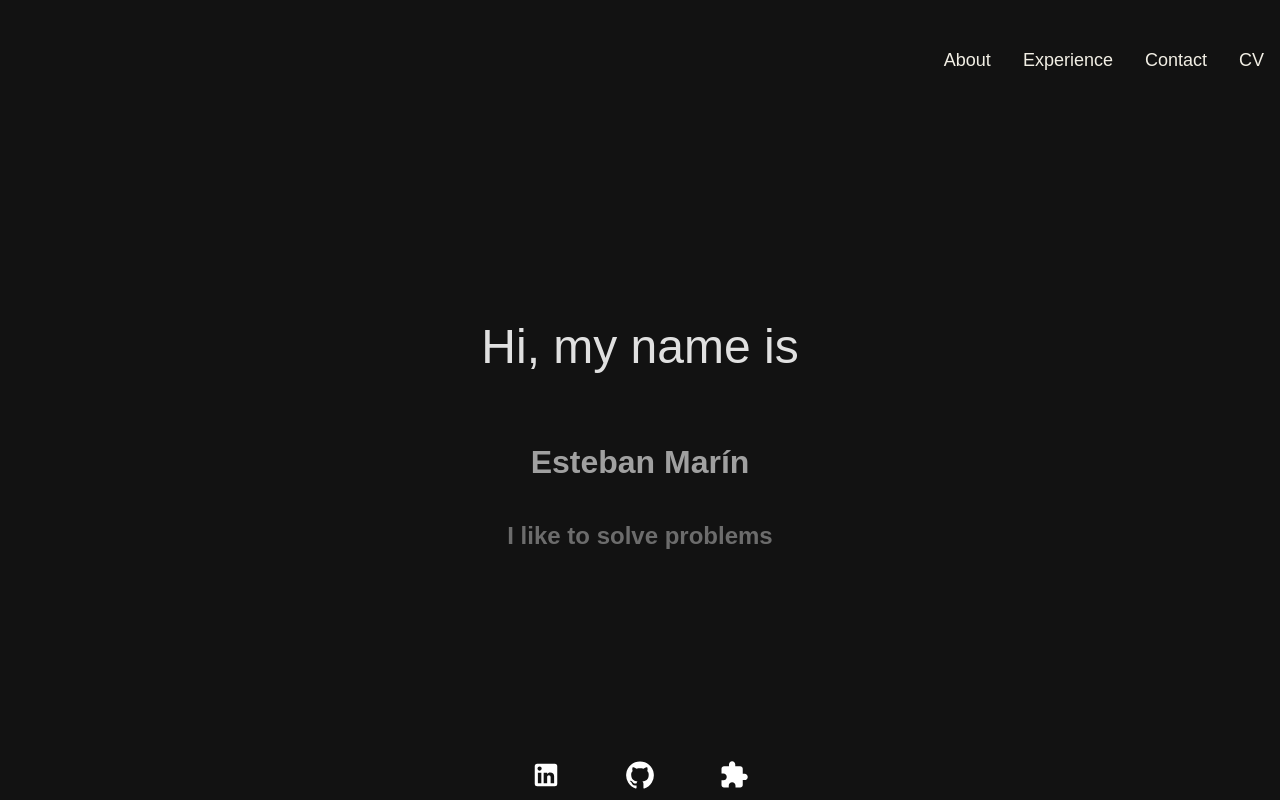
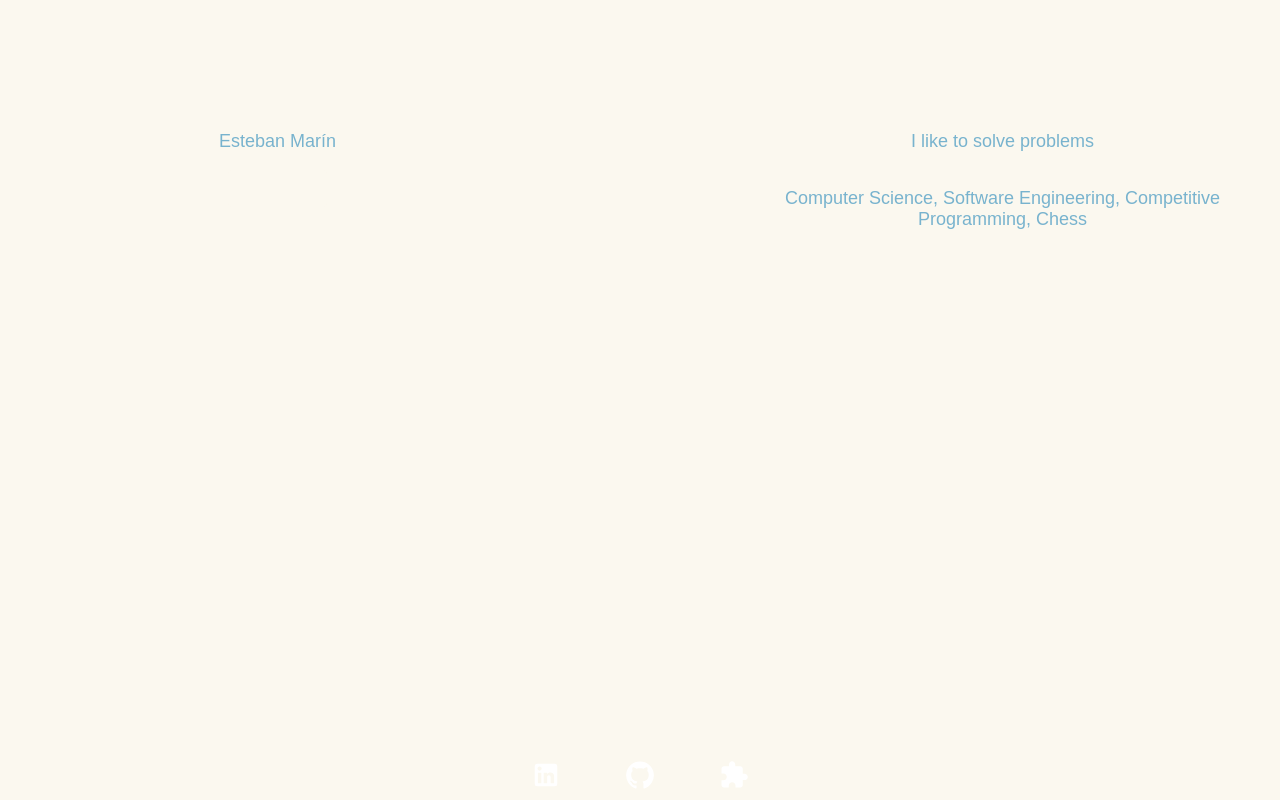
Before and after one commit to e-niram/e-niram.github.io, a React (Create React App) app: page / in a window 1280 px wide. Built offline with nearby package versions, Linux system fonts and the light colour scheme.

Commit message:
Add HomeV2

```diff
--- a/src/App.tsx
+++ b/src/App.tsx
@@ -3,12 +3,12 @@ import logo from "./logo.svg";
 import "./App.css";
 import Header from "./components/Header/Header";
 import HomeText from "./pages/Home/HomeText";
+import Home from "./pages/Home-v2/Home";
 
 function App() {
 	return (
 		<div>
-			<Header />
-			<HomeText />
+			<Home />
 		</div>
 	);
 }
--- a/src/foundations/Colors.tsx
+++ b/src/foundations/Colors.tsx
@@ -1,11 +1,13 @@
 /* Color Palette obtained from:
  * https://colorhunt.co/palette/2d32504247697077a1f6b17a
  * https://colorhunt.co/palette/b4b4b8c7c8cce3e1d9f2efe5
+ * https://colorhunt.co/palette/78b3cec9e6f0fbf8eff96e2a
  **/
 export const Colors = {
+	background: "#FBF8EF",
 	dark: "#2D3250",
-	primary: "#424769",
-	secondary: "#7077A1",
-	light: "#F6B17A",
+	primary: "#F96E2A",
+	secondary: "#78B3CE",
+	light: "#C9E6F0",
 	text: "#F2EFE5",
 };
--- /dev/null
+++ b/src/pages/Home-v2/Home.css
@@ -0,0 +1,45 @@
+* {
+	background-color: #fbf8ef;
+	text-align: "center";
+}
+
+.flexHorizontalContainer {
+	display: flex;
+	height: 40vh;
+	gap: 225px;
+	justify-content: center;
+	align-items: center;
+}
+
+.flexVerticalContainer {
+	display: flex;
+	flex-direction: column;
+	align-items: center;
+	width: 500px;
+}
+
+.anotherFlexVerticalContainer {
+	display: flex;
+	flex-direction: column;
+	align-items: center;
+	margin-top: 40px;
+	text-align: center;
+	width: 500px;
+}
+
+.textPrimary {
+	color: #f96e2a;
+}
+
+.textSecondary {
+	color: #78b3ce;
+	font-family: sans-serif, Helvetica, arial;
+}
+
+.textDisabled {
+	color: #c9e6f0;
+}
+
+.caption {
+	color: #c9e6f0;
+}
--- /dev/null
+++ b/src/pages/Home-v2/Home.tsx
@@ -0,0 +1,23 @@
+import * as React from "react";
+import Footer from "../../components/Footer/Footer";
+import "./Home.css";
+import { Typography } from "../../components/Typography/Typography";
+import Button from "@mui/material/Button/Button";
+
+export default function Home() {
+	return (
+		<div className="flexHorizontalContainer">
+			<div className="flexVerticalContainer">
+				<Typography color="secondary">Esteban Marín</Typography>
+				<Button>Let's work</Button>
+			</div>
+			<div className="anotherFlexVerticalContainer">
+				<Typography color="secondary">I like to solve problems</Typography>
+				<Typography color="secondary">
+					Computer Science, Software Engineering, Competitive Programming, Chess
+				</Typography>
+			</div>
+			<Footer />
+		</div>
+	);
+}
```
